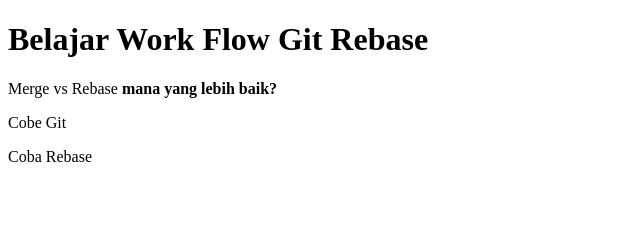
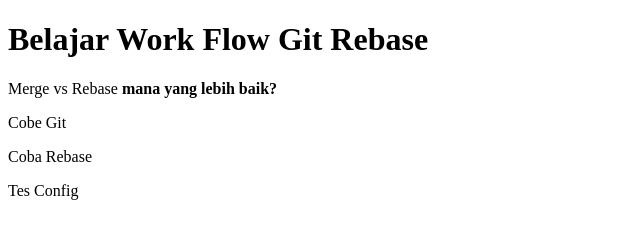
Before and after one commit to khadafiprogramming/coba-git-rebase, a plain HTML site: page index.html in a window 1280 px wide. Shown: the full height of the page, 0-640 px from the left. Drawn offline with Linux system fonts and the light colour scheme.

Commit message:
menambahkan paragraf

```diff
--- a/index.html
+++ b/index.html
@@ -13,6 +13,7 @@
     <p>Merge vs Rebase <b>mana yang lebih baik?</b></p>
     <p>Cobe Git</p>
     <p>Coba Rebase</p>
+    <p>Tes Config</p>
 </body>
 
 </html>
```
